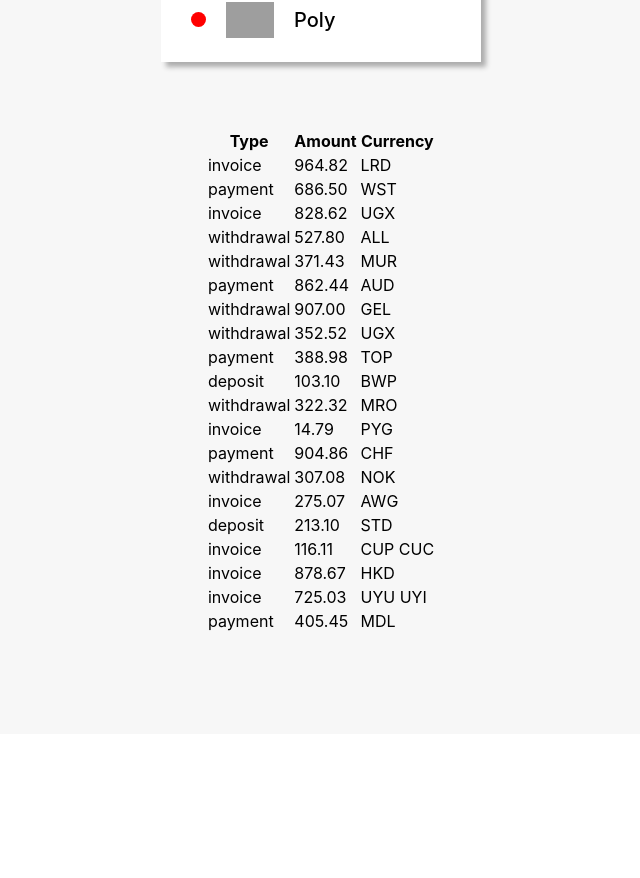
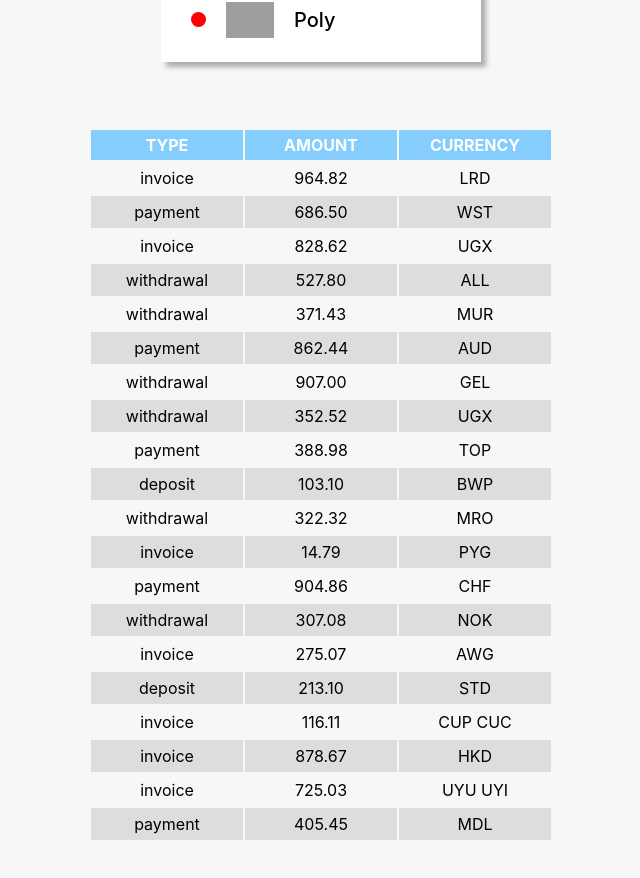
Before and after one commit to SvitlanaHonchar/goit-react-hw-01-components, a React (Create React App) app: page / in a window 1280 px wide. Shown: the part 1119-1997 px from the top of the page, without its empty margins (319-959 px from the left). Before the commit the page ends 1853 px from the top, so only its background shows below. Built offline with nearby package versions, Linux system fonts and the light colour scheme; grey boxes are pictures that could not be loaded.

Commit message:
transaction styles 0.1

```diff
--- a/src/components/Transactions/Transaction.jsx
+++ b/src/components/Transactions/Transaction.jsx
@@ -1,11 +1,12 @@
 import PropTypes from 'prop-types';
+import { StyledItems } from './Transactions.styled';
 
 export function Transaction({ transaction: { type, amount, currency } }) {
   return (
     <>
-      <td>{type}</td>
-      <td>{amount}</td>
-      <td>{currency}</td>
+      <StyledItems>{type}</StyledItems>
+      <StyledItems>{amount}</StyledItems>
+      <StyledItems>{currency}</StyledItems>
     </>
   );
 }
--- /dev/null
+++ b/src/components/Transactions/Transactions.styled.js
@@ -0,0 +1,22 @@
+import styled from 'styled-components';
+
+export const StyledHead = styled.thead`
+  height: 30px;
+
+  background-color: #85cdfd;
+  color: #fff;
+  text-transform: uppercase;
+`;
+
+export const StyledRows = styled.tr`
+  &:nth-child(2n) {
+    background-color: #dddddd;
+  }
+`;
+
+export const StyledItems = styled.td`
+  width: 150px;
+  height: 30px;
+  text-align: center;
+  /* padding-left: 20px; */
+`;
--- a/src/components/Transactions/TransactionsList.jsx
+++ b/src/components/Transactions/TransactionsList.jsx
@@ -1,22 +1,23 @@
 import { Transaction } from './Transaction';
 import PropTypes from 'prop-types';
+import { StyledHead, StyledRows } from './Transactions.styled';
 
 export function TransactionsList({ transactions }) {
   return (
     <table className="transaction-history">
-      <thead>
+      <StyledHead>
         <tr>
           <th>Type</th>
           <th>Amount</th>
           <th>Currency</th>
         </tr>
-      </thead>
+      </StyledHead>
 
       <tbody>
         {transactions.map(transaction => (
-          <tr key={transaction.id}>
+          <StyledRows key={transaction.id}>
             <Transaction transaction={transaction} />
-          </tr>
+          </StyledRows>
         ))}
       </tbody>
     </table>
```
